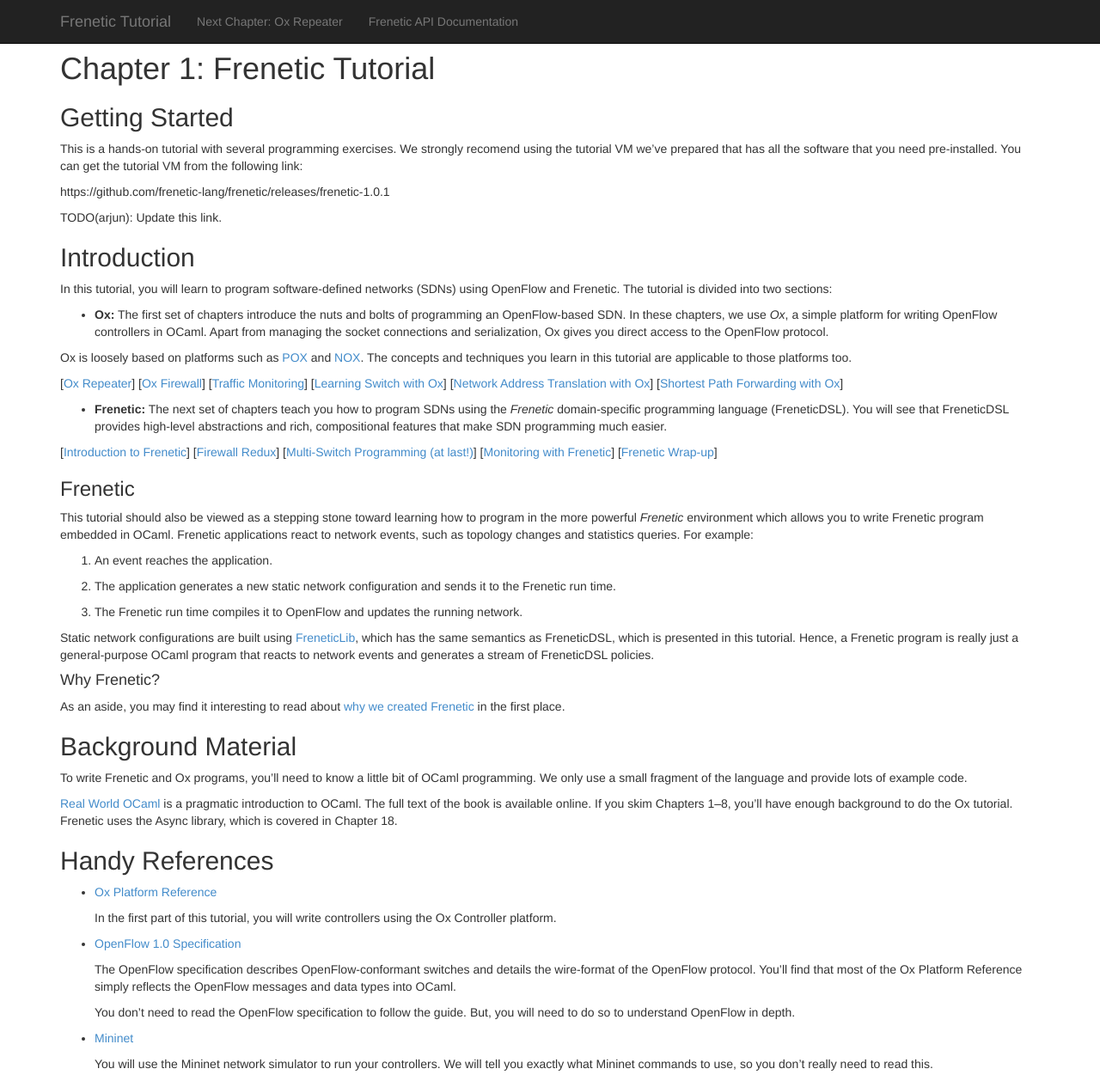
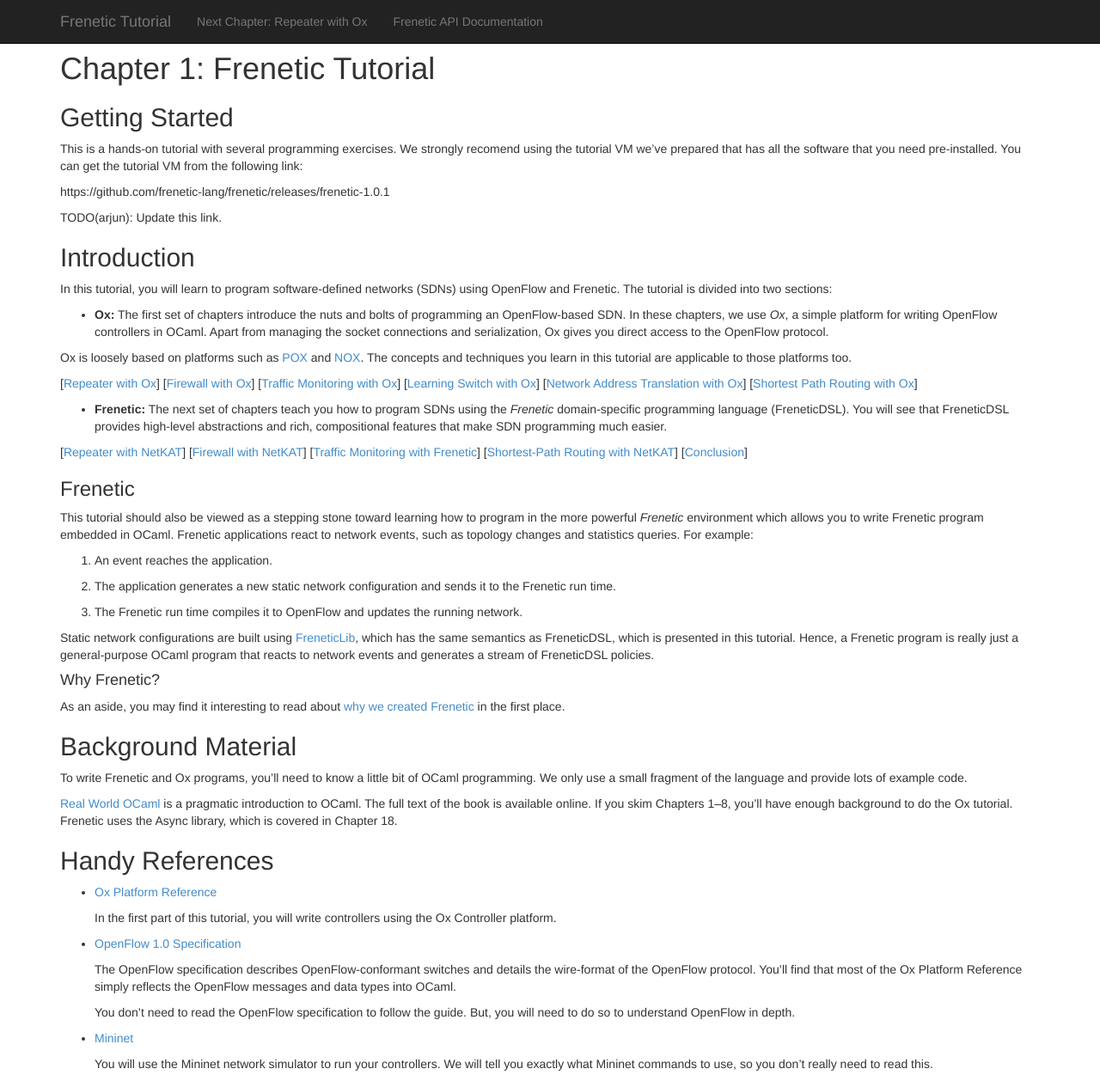
Before and after one commit to frenetic-lang/tutorials, a Jekyll site: the page built from Introduction/index.md, in a window 1280 px wide and 1258 px high. Shown: the whole window at 86% size. Built offline with Jekyll 4.4.1, drawn with Linux system fonts in a browser that asks for light colours; nearby versions of some CDN libraries.

Commit message:
Directory reorg

```diff
--- a/_data/toc.yml
+++ b/_data/toc.yml
@@ -1,35 +1,35 @@
 - name: Frenetic Tutorial
-  path: ../introduction
-- name: Ox Repeater
-  path: ../02-OxRepeater
+  path: ../Introduction
+- name: Repeater with Ox
+  path: ../OxRepeater
   group: ox
-- name: Ox Firewall
-  path: ../03-OxFirewall
+- name: Firewall with Ox
+  path: ../OxFirewall
   group: ox
-- name: Traffic Monitoring
-  path: ../04-OxMonitor
+- name: Traffic Monitoring with Ox
+  path: ../OxMonitor
   group: ox
 - name: Learning Switch with Ox
-  path: ../05-OxLearning
+  path: ../OxLearning
   group: ox
 - name: Network Address Translation with Ox
-  path: ../06-OxNat
+  path: ../OxNat
   group: ox
-- name: Shortest Path Forwarding with Ox
-  path: ../07-OxRouting
+- name: Shortest Path Routing with Ox
+  path: ../OxRouting
   group: ox
-- name: Introduction to Frenetic
-  path: ../07-Frenetic-Introduction
+- name: Repeater with NetKAT
+  path: ../NetKATRepeater
   group: frenetic
-- name: Firewall Redux
-  path: ../08-NCFirewall
+- name: Firewall with NetKAT
+  path: ../NetKATFirewall
   group: frenetic
-- name: Multi-Switch Programming (at last!)
-  path: ../08-NCMultiSwitch
+- name: Traffic Monitoring with Frenetic
+  path: ../NetKATMonitoring
   group: frenetic
-- name: Monitoring with Frenetic
-  path: ../09-NCMonitoring
+- name: Shortest-Path Routing with NetKAT
+  path: ../NetKAT Routing
   group: frenetic
-- name: Frenetic Wrap-up
-  path: ../10-WrapUp
+- name: Conclusion
+  path: ../Conclusion
   group: frenetic
```
Also changed, not shown: Conclusion/index.md (renamed from 10-WrapUp/index.md), Introduction/index.md (renamed from introduction/index.md), NetKATFirewall/index.md (renamed from 08-NCFirewall/index.md), NetKATManual/index.md (renamed from A-NCManual.md), NetKATMonitoring/index.md (renamed from 09-NCMonitoring/index.md), NetKATRepeater/index.md (renamed from 07-Frenetic-Introduction/index.md), NetKATRouting/index.md (renamed from 08-NCMultiSwitch/index.md), OxFirewall/index.md (renamed from 03-OxFirewall/index.md), OxLearning/index.md (renamed from 05-OxLearning/index.md), OxMonitor/index.md (renamed from 04-OxMonitor/index.md), OxNat/index.md (renamed from 06-OxNat/index.md), OxRepeater/index.md (renamed from 02-OxRepeater/index.md), OxRouting/index.md (renamed from 07-OxRouting/index.md).
